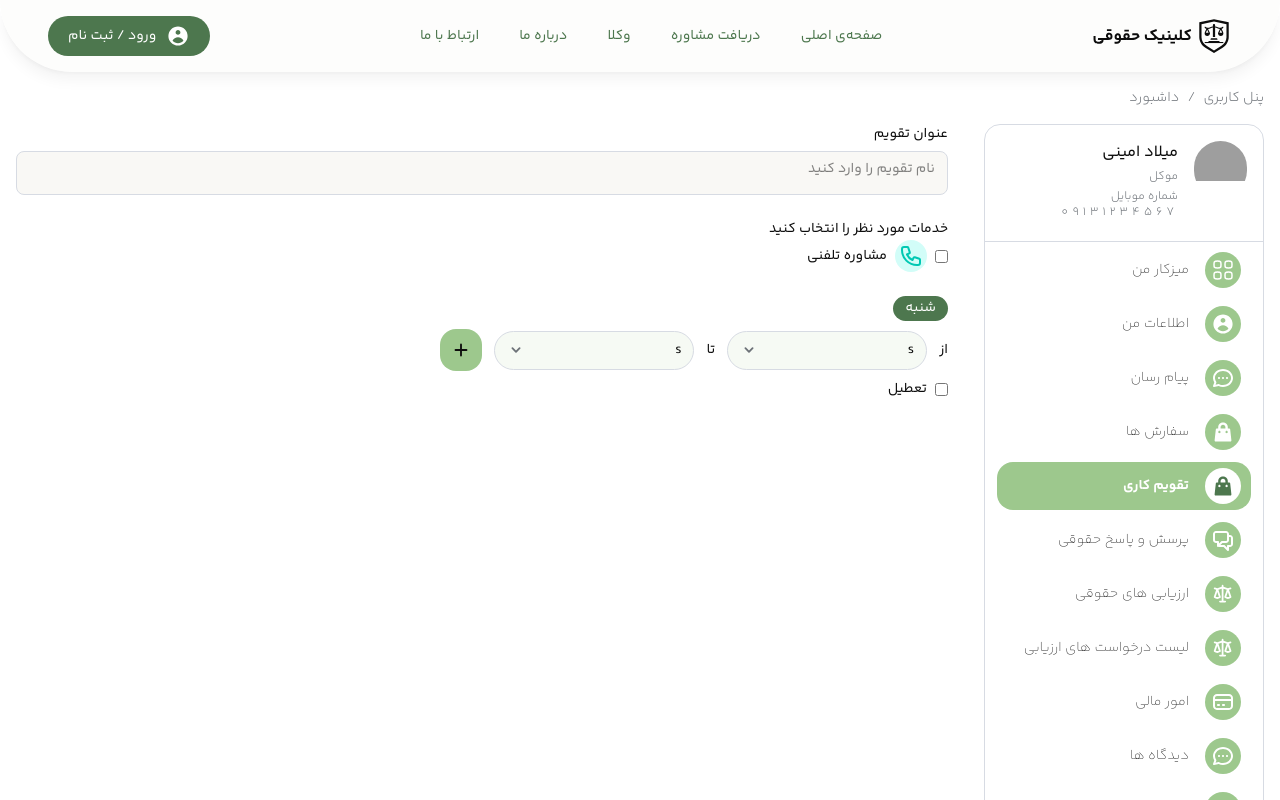
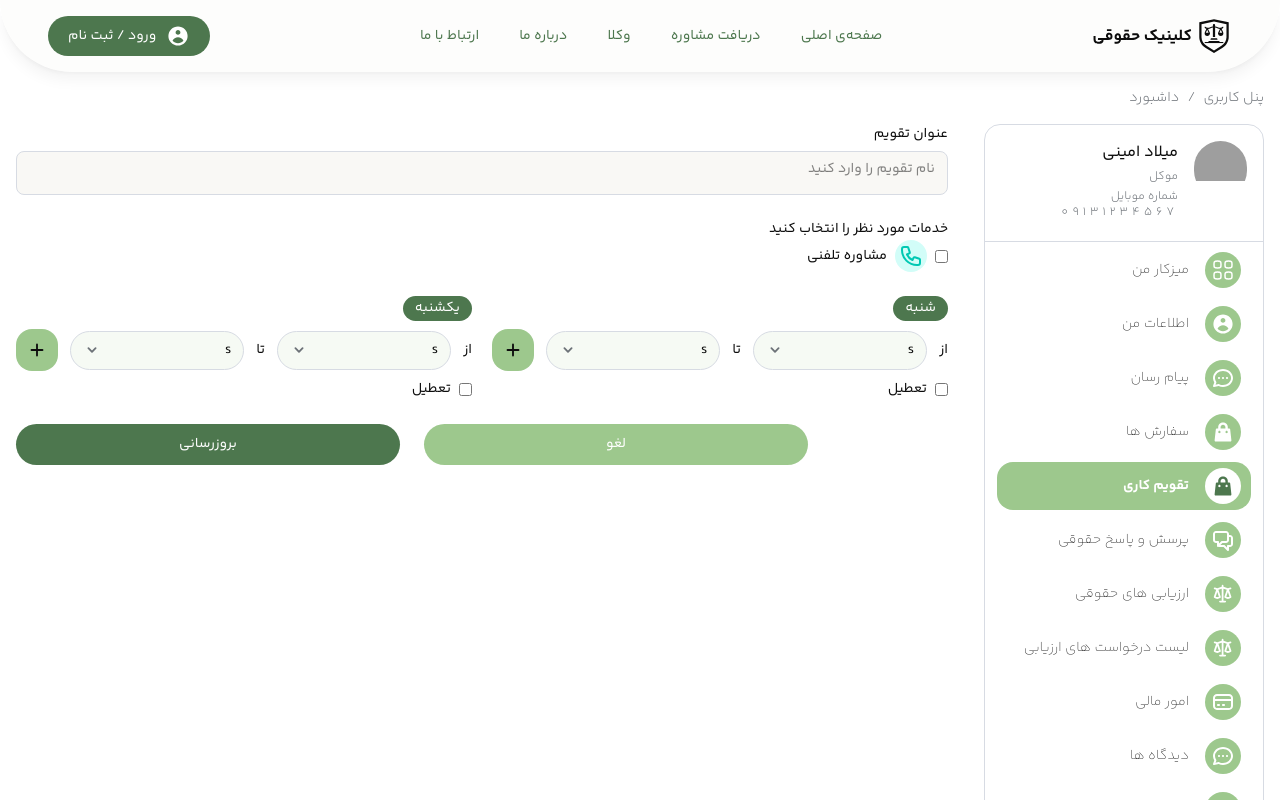
Before and after one commit to Reihanehhosseini/legal-advive-local-lawyer-panel-portfolio, a React (Vite) app: page /work-calendar/edit in a window 1280 px wide. Shown: the top 800 px of the page. Built offline with nearby package versions, Linux system fonts and the light colour scheme; grey boxes are pictures that could not be loaded.

Commit message:
add action buttons for edit work calendar page

```diff
--- a/src/pages/work-calendar/EditWorkCalendarPage.tsx
+++ b/src/pages/work-calendar/EditWorkCalendarPage.tsx
@@ -34,7 +34,7 @@ export default function EditWorkCalendarPage() {
             </div>
           </div>
           <div className="grid grid-cols-2 gap-x-5 gap-y-8">
-            <div className="col-span-2 lg:col-span-2 flex flex-col gap-y-2">
+            <div className="col-span-2 lg:col-span-1 flex flex-col gap-y-2">
               <span className="bg-primary text-white w-fit px-3 py-0.5 rounded-full">
                 شنبه
               </span>
@@ -62,6 +62,48 @@ export default function EditWorkCalendarPage() {
                 <span>تعطیل</span>
               </div>
             </div>
+            <div className="col-span-2 lg:col-span-1 flex flex-col gap-y-2">
+              <span className="bg-primary text-white w-fit px-3 py-0.5 rounded-full">
+                یکشنبه
+              </span>
+
+              <div className="flex items-center gap-x-3">
+                از
+                <MotionSelect
+                  options={[{ id: 1, key: 's', value: '2' }]}
+                  onSelect={(val) => console.log(val)}
+                />
+                تا
+                <MotionSelect
+                  options={[{ id: 1, key: 's', value: '2' }]}
+                  onSelect={(val) => console.log(val)}
+                />
+                <button
+                  type="button"
+                  className="min-w-10.5 h-10.5 rounded-2xl bg-global-5 flex items-center justify-center"
+                >
+                  <HiOutlinePlusSm size={22} />
+                </button>
+              </div>
+              <div className="flex items-center gap-x-2">
+                <input type="checkbox" />
+                <span>تعطیل</span>
+              </div>
+            </div>
+          </div>
+          <div className="flex flex-col lg:flex-row items-center justify-center lg:justify-end gap-y-4 gap-x-6">
+            <button
+              type="button"
+              className="bg-global-5 text-white rounded-full w-full max-w-96 py-2.5"
+            >
+              لغو
+            </button>
+            <button
+              type="button"
+              className="bg-primary text-white rounded-full w-full max-w-96 py-2.5"
+            >
+              بروزرسانی
+            </button>
           </div>
         </Form>
       </Formik>
```
